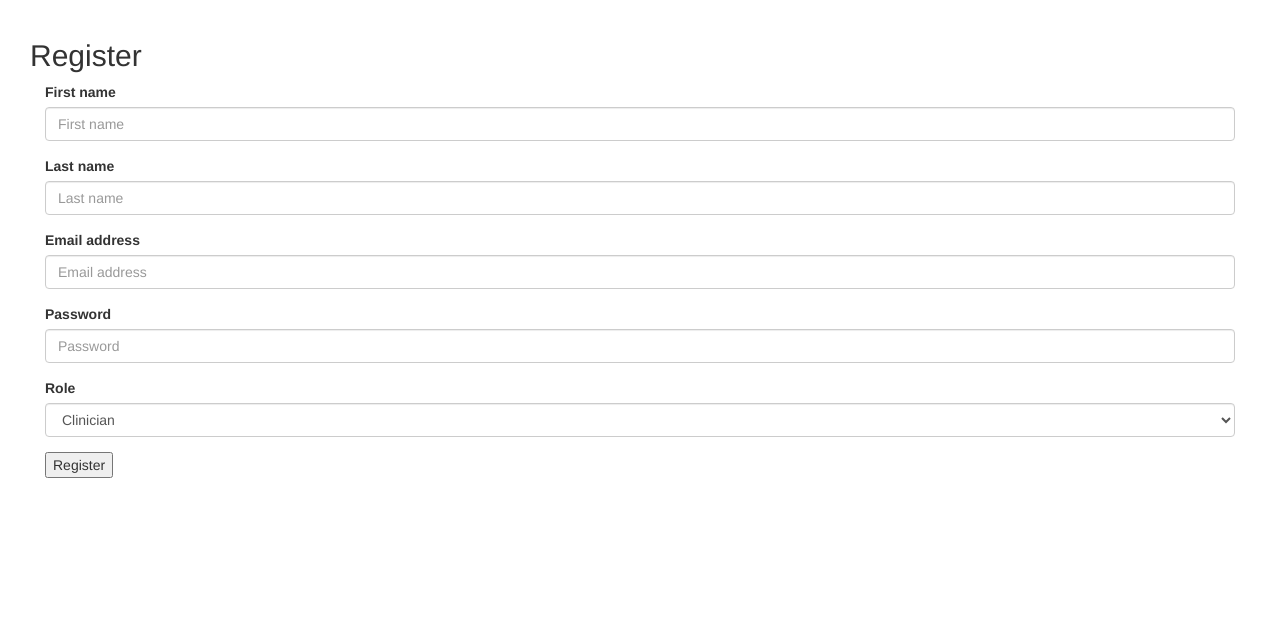
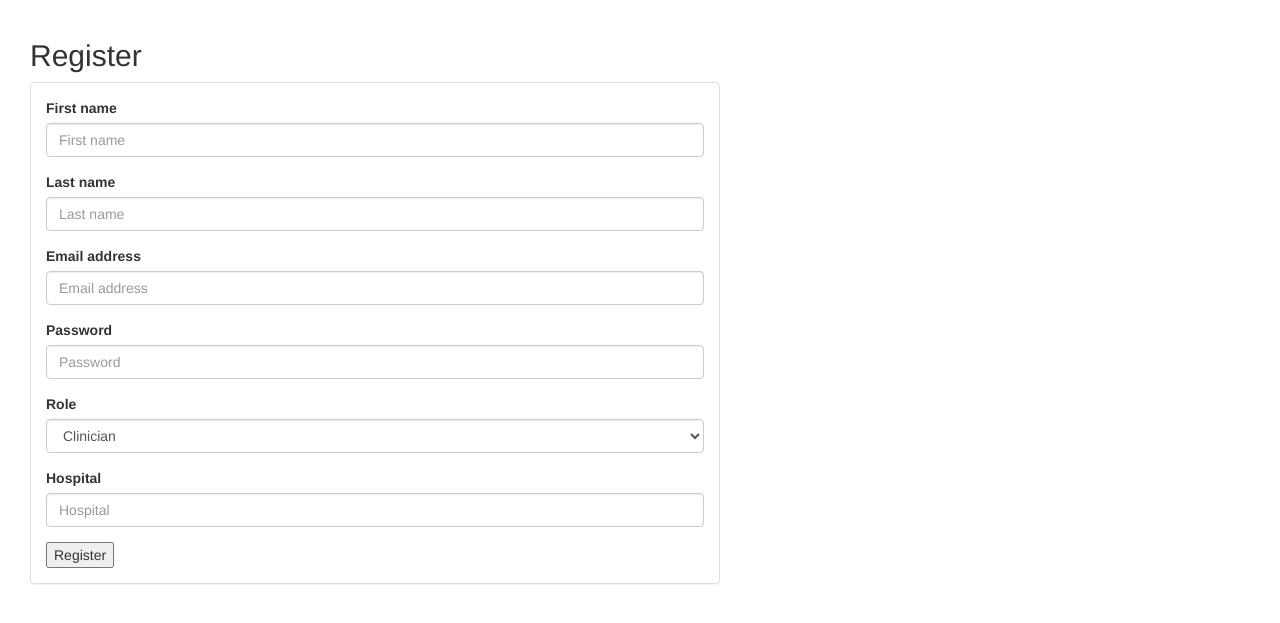
Before and after one commit to NHS-NGS/GeL2MDT, a Django app: page /register/ in a window 1280 px wide. Shown: the part 51-674 px from the top of the page. Run offline with Django 3.2, Linux system fonts and the light colour scheme; some libraries are stand-ins or nearby versions.

Commit message:
added tests to registration

```diff
--- a/gelweb/gel2mdt/forms.py
+++ b/gelweb/gel2mdt/forms.py
@@ -8,7 +8,8 @@ class UserForm(forms.ModelForm):
     password = forms.CharField(widget=forms.PasswordInput())
     role_choices = (('Clinician', 'Clinician'), ('CS', 'Clinical Scientist'), ('Other', 'Other Staff'))
     role = forms.ChoiceField(choices=role_choices)
+    hospital = forms.CharField()
 
     class Meta:
         model = User
-        fields = ('first_name', 'last_name', 'email', 'password',)
+        fields = ('first_name', 'last_name', 'email', 'password')
--- a/gelweb/gel2mdt/templates/registration/registration.html
+++ b/gelweb/gel2mdt/templates/registration/registration.html
@@ -13,11 +13,19 @@
  </div>
       {% else %}
  <div class="container-fluid" >
-  <form method="post">
-    {% csrf_token %}
-    {% bootstrap_form user_form %}
-    <button type="submit">Register</button>
-  </form>
+     <div class="row">
+                <div class="col-md-7">
+                    <div class="panel panel-default">
+                        <div class="panel-body">
+                          <form method="post">
+                            {% csrf_token %}
+                            {% bootstrap_form user_form %}
+                            <button type="submit">Register</button>
+                          </form>
+                        </div>
+                     </div>
+                </div>
+     </div>
  </div>
 {% endif %}
 {% endblock %}
--- a/gelweb/gel2mdt/views.py
+++ b/gelweb/gel2mdt/views.py
@@ -24,6 +24,7 @@ def register(request):
             password = user_form.cleaned_data['password']
             email = user_form.cleaned_data['email']
             role = user_form.cleaned_data['role']
+            hospital = user_form.cleaned_data['hospital']
             try:
                 user = User(username=username, first_name=first_name, last_name=last_name, password=password,
                             email=email, is_active=False)
@@ -32,17 +33,19 @@ def register(request):
                 user.save()
                 registered = True
                 if role == 'CS':
-                    cs = ClinicalScientist(cs_name=first_name + ' ' + last_name,
-                                           email=email)
+                    cs = ClinicalScientist(name=first_name + ' ' + last_name,
+                                           email=email,
+                                           hospital=hospital)
                     cs.save()
                 elif role == 'Clinician':
-                    clinician = Clinician(clinician_name=first_name + ' ' + last_name,
-                                          hospital='test',
-                                          email=email)
+                    clinician = Clinician(name=first_name + ' ' + last_name,
+                                          email=email,
+                                          hospital=hospital)
                     clinician.save()
                 elif role == 'Other':
-                    other = OtherStaff(staff_name=first_name + ' ' + last_name,
-                                       email=email)
+                    other = OtherStaff(name=first_name + ' ' + last_name,
+                                       email=email,
+                                       hospital=hospital)
                     other.save()
             except IntegrityError as e:
                 messages.error(request, 'If you have already registered, '
```
Also changed, not shown: gelweb/gel2mdt/tests.py (+23 -2 lines).
